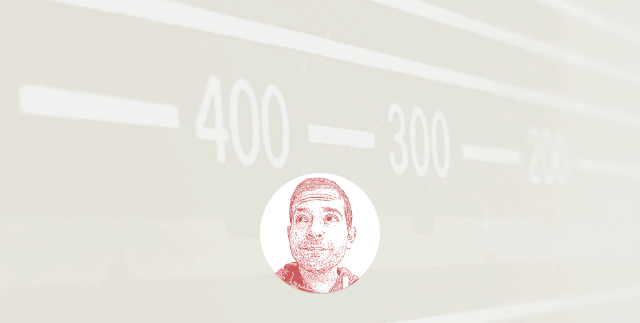
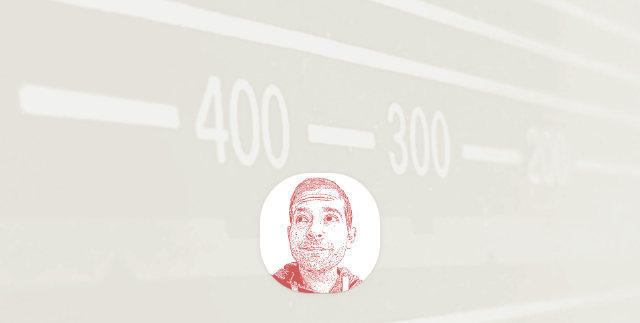
Before and after one commit to francescougolini/francescougolini.github.io, a plain HTML site: page index.html in a window 1280 px wide. Shown: the top 323 px of the page, 320-960 px from the left. Drawn offline with Linux system fonts and the light colour scheme.

Commit message:
Update stylesheet.css

```diff
--- a/stylesheet.css
+++ b/stylesheet.css
@@ -30,9 +30,9 @@ body {
 }
 
 #header-img img {
-	border-radius: 60px;
+	border-radius: 50px;
 	border-bottom: 1px solid #cfc1b4;
-	box-shadow: #d7d6d6 0px 0px 5px
+	box-shadow: #d7d6d6 0px 0px 5px;
 	object-position: left top;
 	width: 120px;
 }
```
